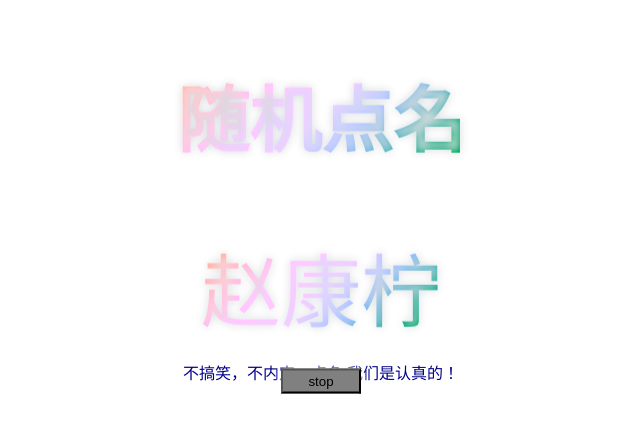
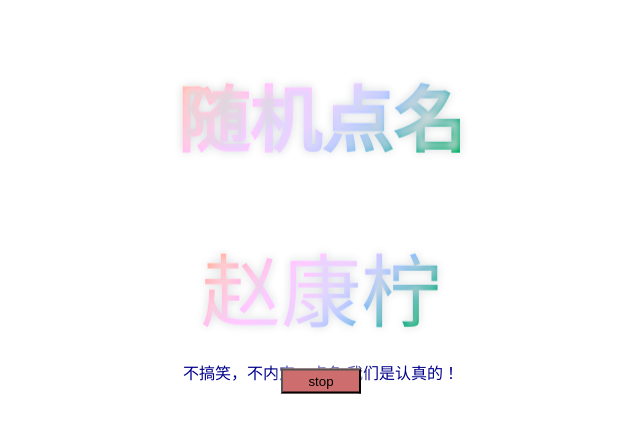
Before and after one commit to 2488971290/yanzhiheng, a plain HTML site: page index.html in a window 1280 px wide. Shown: the part 199-632 px from the top of the page, without its empty margins (319-959 px from the left). Drawn offline with Linux system fonts and the light colour scheme.

Commit message:
更新 index.html

```diff
--- a/index.html
+++ b/index.html
@@ -52,7 +52,7 @@
             box-shadow: 0 0 10px #fff;
             /* 取消轮廓线 */
             outline: none;
-            background-color: gray;
+            background-color: rgb(206,109,109);
 
         }
     </style>
```
